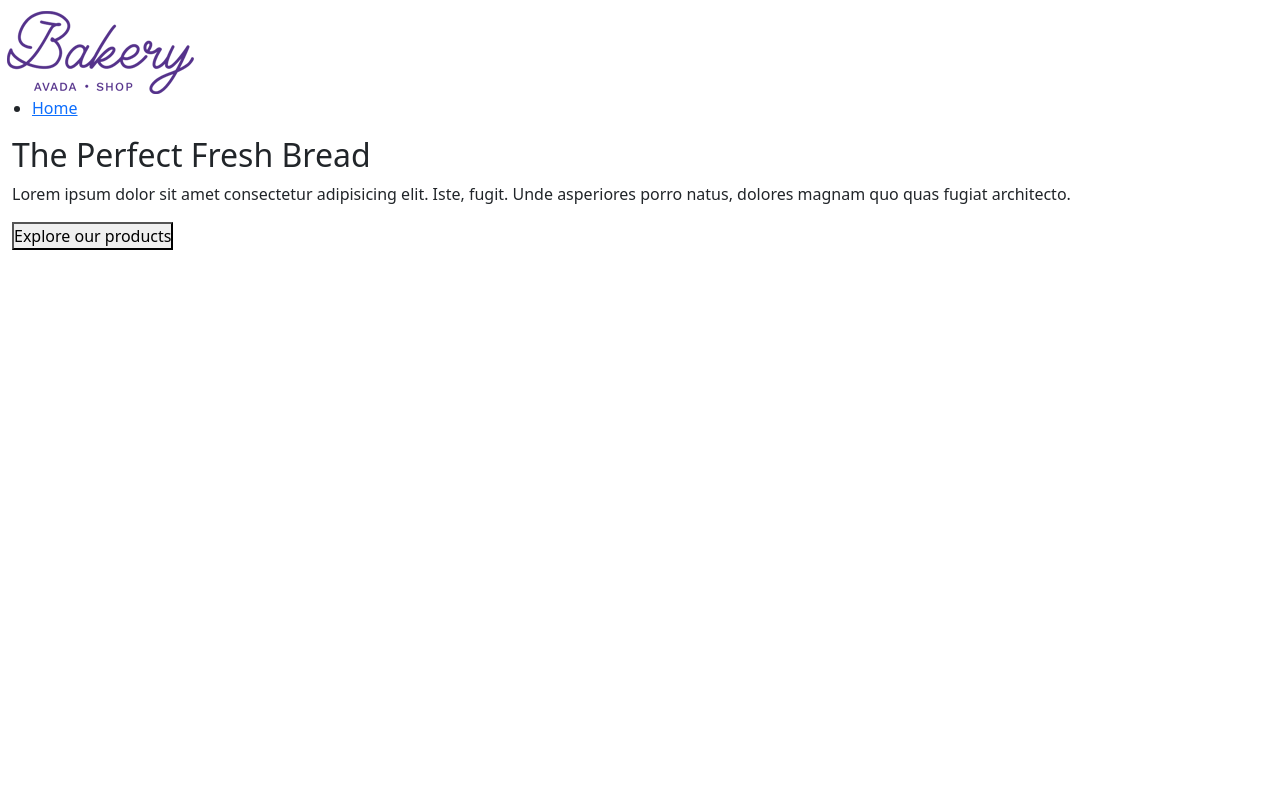
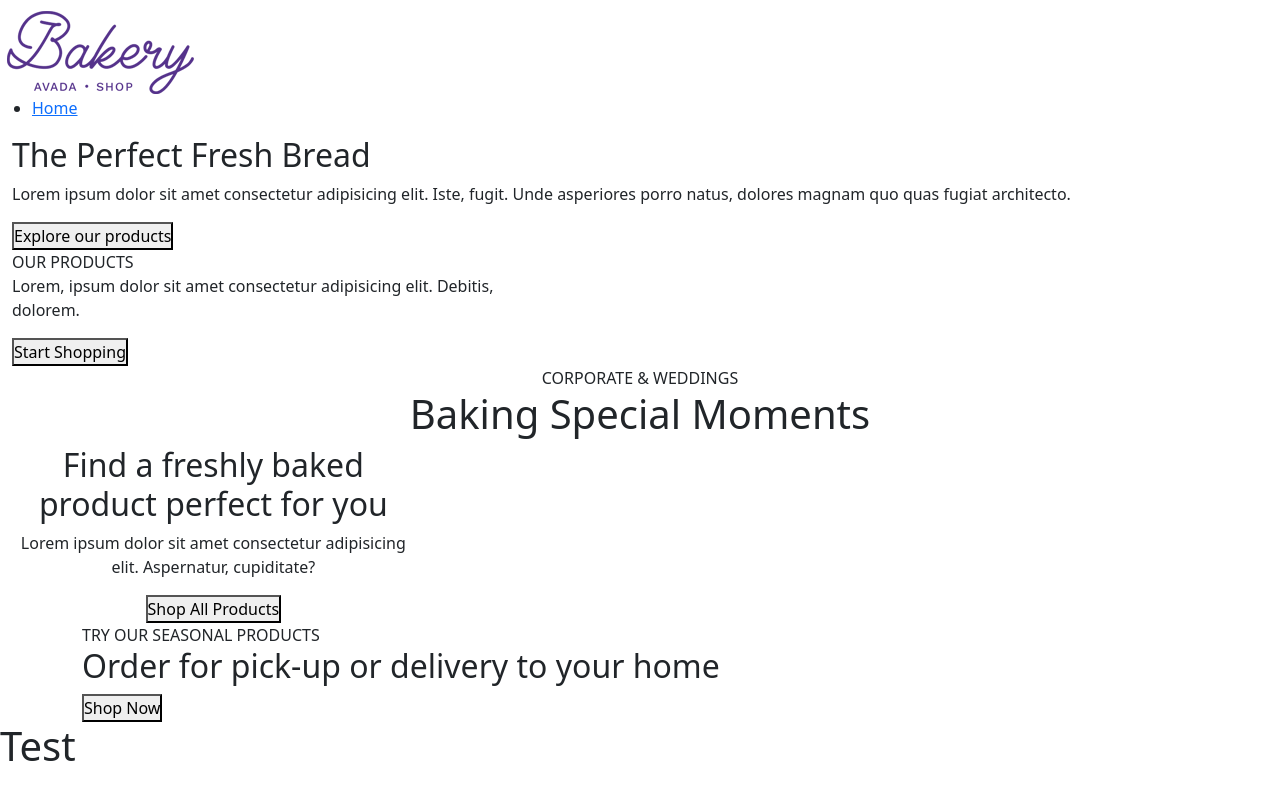
Before and after one commit to antoniostassi/proj-html-vuejs, a Vue app: page / in a window 1280 px wide. Built offline with nearby package versions, Linux system fonts and the light colour scheme.

Commit message:
Import component on App.vue + Footer

```diff
--- a/src/App.vue
+++ b/src/App.vue
@@ -1,6 +1,9 @@
 <script>
-    import TestTemplate from './components/TestTemplate.vue';
+
     import HeaderComponent from './components/HeaderComponent.vue';
+    import MainComponent from './components/MainComponent.vue';
+    import FooterComponent from './components/FooterComponent.vue';
+
 
     export default {
         data(){
@@ -9,13 +12,17 @@
             }
         },
         components:{
-            HeaderComponent
+            HeaderComponent,
+            MainComponent,
+            FooterComponent
         }
     }
 </script>
 
 <template>
     <HeaderComponent/>
+    <MainComponent/>
+    <FooterComponent/>
 </template>
 
 <style lang="scss">
--- /dev/null
+++ b/src/components/FooterComponent.vue
@@ -0,0 +1,17 @@
+<script>
+    export default {
+        data(){
+            return{
+
+            }
+        }
+    }
+</script>
+
+<template>
+    <h1>Test</h1>
+</template>
+
+<style scoped>
+
+</style>
```
